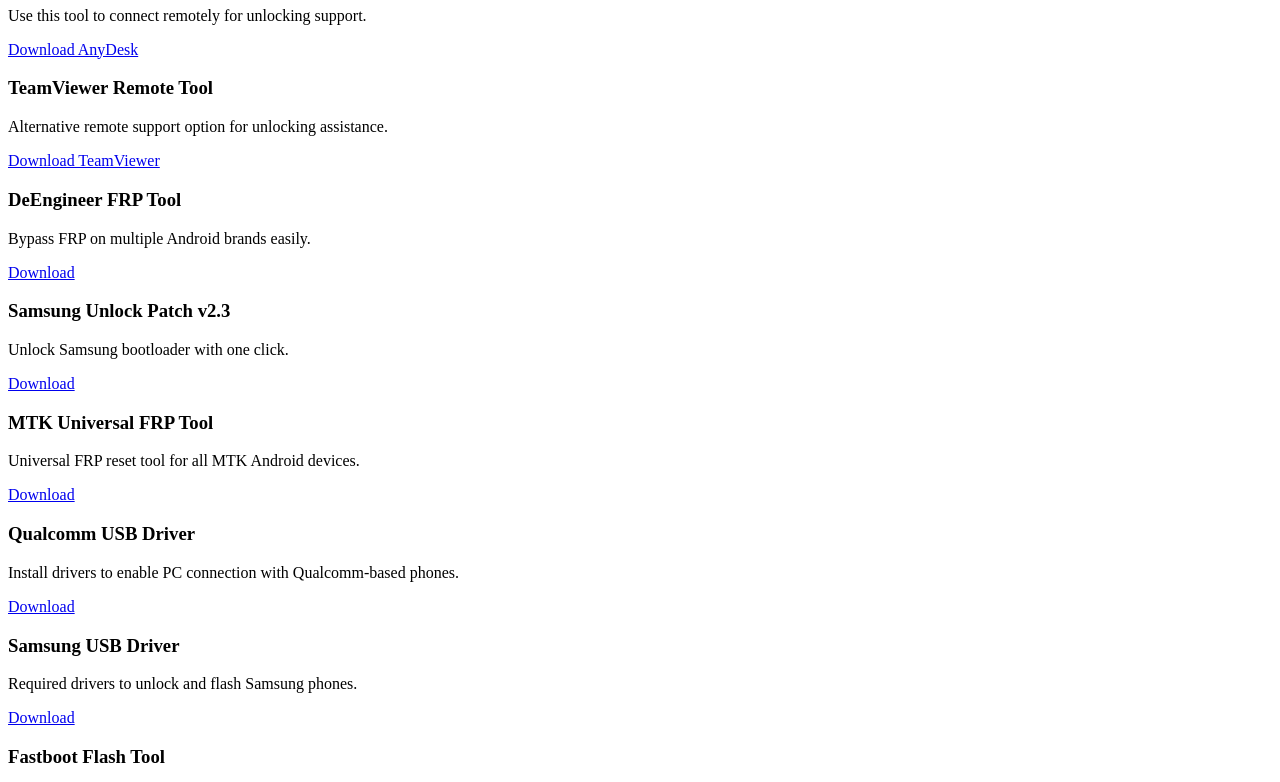
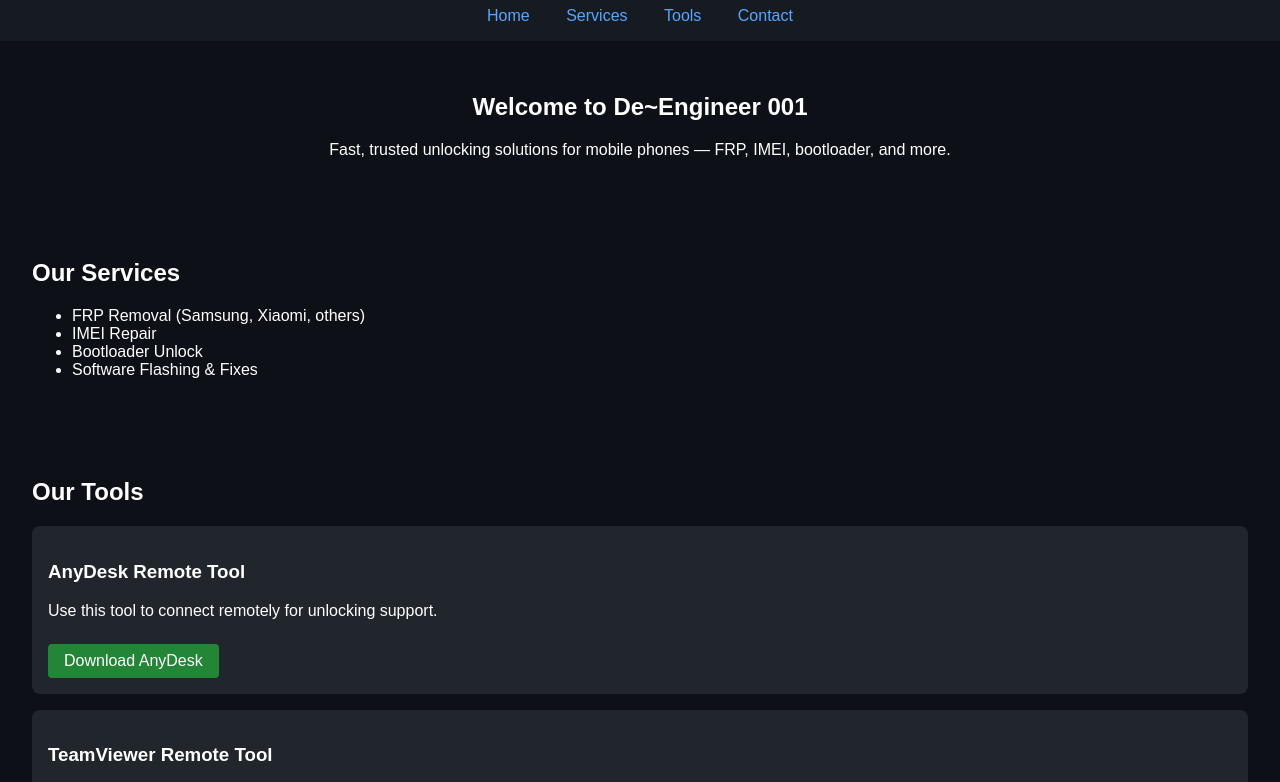
Before and after one commit to Hasdantech001/deengineer-unlock-site, a plain HTML site: page index.html in a window 1280 px wide. Shown: the part 89-871 px from the top of the page. Drawn offline with Linux system fonts and the light colour scheme.

Commit message:
Update index.html

```diff
--- a/index.html
+++ b/index.html
@@ -1,3 +1,85 @@
+<!DOCTYPE html>
+<html lang="en">
+<head>
+  <meta charset="UTF-8" />
+  <meta name="viewport" content="width=device-width, initial-scale=1" />
+  <meta name="description" content="De~Engineer 001 Unlocking Solutions - Unlock your mobile phones, FRP removal, and custom software tools" />
+  <title>De~Engineer 001 Unlocking Solutions</title>
+  <style>
+    body {
+      font-family: Arial, sans-serif;
+      margin: 0;
+      padding: 0;
+      background-color: #0d1117;
+      color: #ffffff;
+    }
+    header {
+      background-color: #161b22;
+      padding: 1rem;
+      text-align: center;
+    }
+    nav a {
+      color: #58a6ff;
+      margin: 0 1rem;
+      text-decoration: none;
+    }
+    .hero {
+      padding: 2rem;
+      text-align: center;
+    }
+    .section {
+      padding: 2rem;
+    }
+    .tools {
+      background-color: #21262d;
+      padding: 1rem;
+      border-radius: 8px;
+      margin-bottom: 1rem;
+    }
+    footer {
+      background-color: #161b22;
+      text-align: center;
+      padding: 1rem;
+      font-size: 0.8rem;
+    }
+    .button {
+      background-color: #238636;
+      color: white;
+      padding: 0.5rem 1rem;
+      border: none;
+      border-radius: 4px;
+      cursor: pointer;
+      text-decoration: none;
+      display: inline-block;
+      margin-top: 0.5rem;
+    }
+  </style>
+</head>
+<body>
+  <header>
+    <h1>De~Engineer 001 Unlocking Solutions</h1>
+    <nav>
+      <a href="#home">Home</a>
+      <a href="#services">Services</a>
+      <a href="#tools">Tools</a>
+      <a href="#contact">Contact</a>
+    </nav>
+  </header>
+
+  <section class="hero" id="home">
+    <h2>Welcome to De~Engineer 001</h2>
+    <p>Fast, trusted unlocking solutions for mobile phones — FRP, IMEI, bootloader, and more.</p>
+  </section>
+
+  <section class="section" id="services">
+    <h2>Our Services</h2>
+    <ul>
+      <li>FRP Removal (Samsung, Xiaomi, others)</li>
+      <li>IMEI Repair</li>
+      <li>Bootloader Unlock</li>
+      <li>Software Flashing & Fixes</li>
+    </ul>
+  </section>
 
   <section class="section" id="tools">
     <h2>Our Tools</h2>
@@ -61,5 +143,32 @@
       <p>Official Xiaomi tool to unlock bootloader of Mi and Redmi devices.</p>
       <a href="https://en.miui.com/unlock/" class="button" target="_blank" rel="noopener noreferrer">Download</a>
     </div>
+  </section>
 
+  <section class="section" id="contact">
+    <h2>Contact Info</h2>
+
+    <div class="tools">
+      <h3>WhatsApp</h3>
+      <p>Chat with us directly for fast unlocking support.</p>
+      <a href="https://wa.me/23275800808" class="button" target="_blank" rel="noopener noreferrer">Message on WhatsApp</a>
+    </div>
+
+    <div class="tools">
+      <h3>Email</h3>
+      <p>Send us your inquiry or file by email.</p>
+      <a href="mailto:hasdantech002@gmail.com" class="button">hasdantech002@gmail.com</a>
+    </div>
+
+    <div class="tools">
+      <h3>Facebook Page</h3>
+      <p>Follow and message us on Facebook.</p>
+      <a href="https://facebook.com/DeEngineerUnlock" class="button" target="_blank" rel="noopener noreferrer">Visit Page</a>
+    </div>
   </section>
+
+  <footer>
+    <p>&copy; 2025 De~Engineer 001 Unlocking Solutions. All rights reserved.</p>
+  </footer>
+</body>
+</html>
```
Lines whose indentation alone changed are shown as unchanged.
